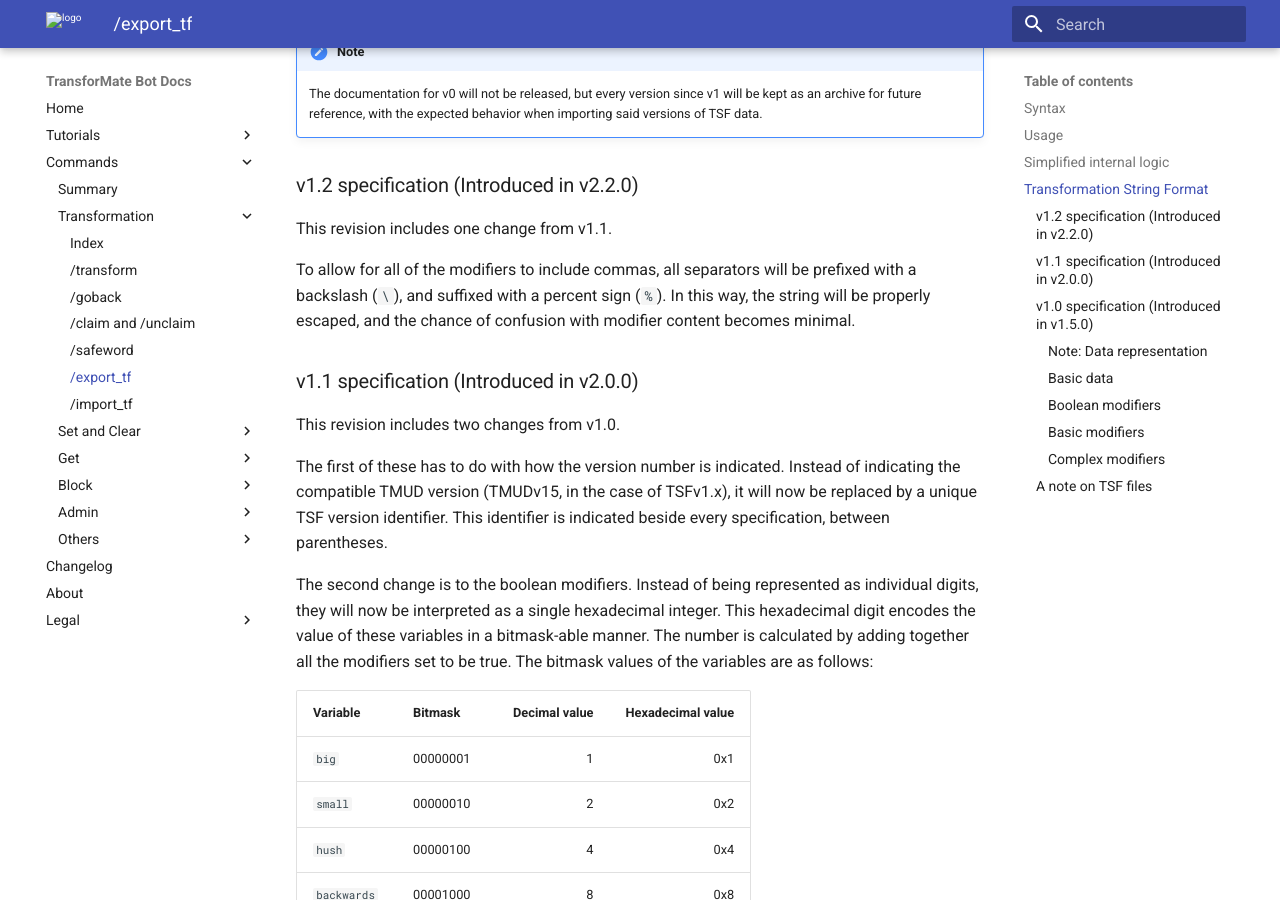
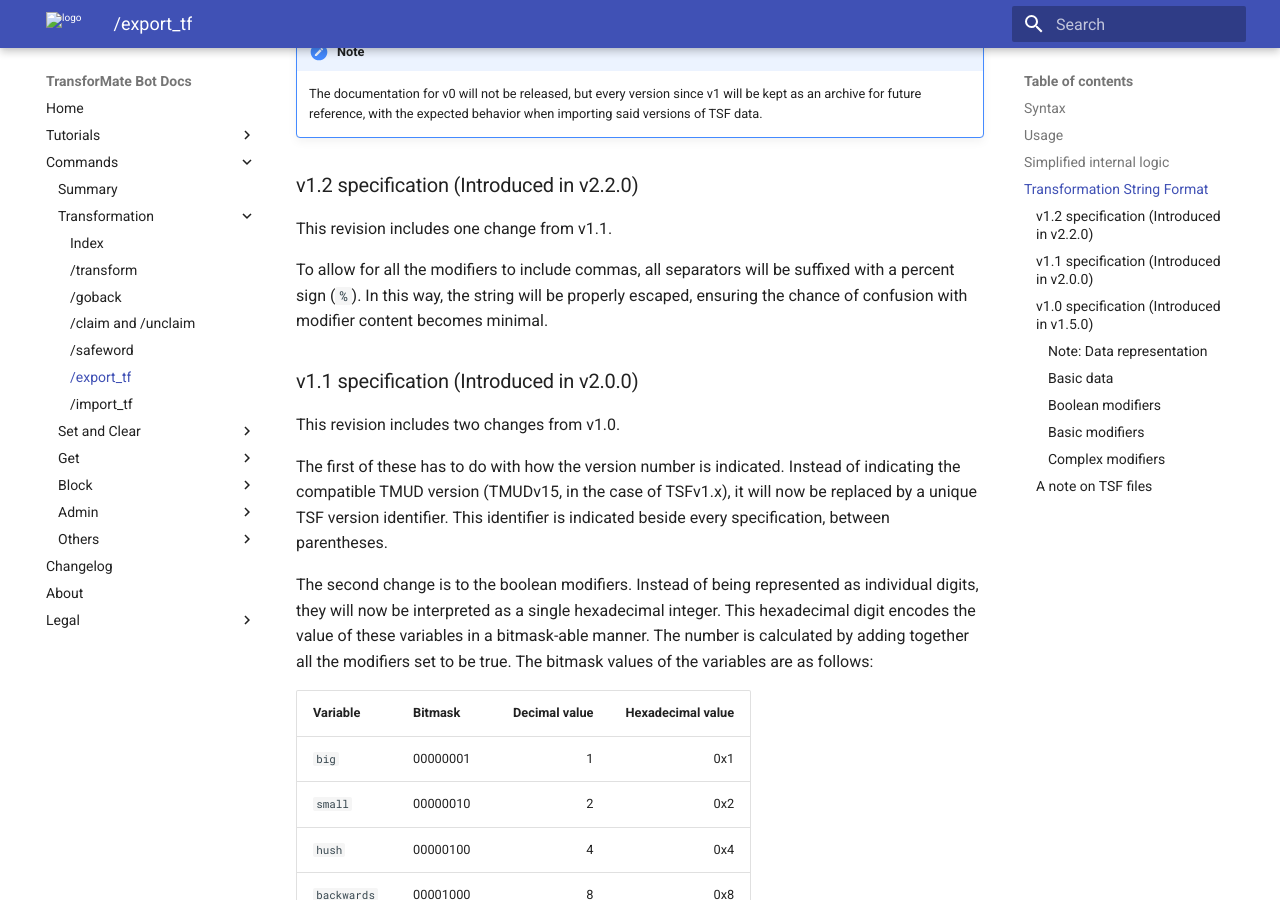
Before and after one commit to dorythecat/TransforMate, an MkDocs documentation site: the page built from docs/commands/transformation/export_tf.md, in a window 1280 px wide and 900 px high, scrolled down 2354 px. Built offline with MkDocs 1.6.1 and Material for MkDocs 9.7.7, drawn with Linux system fonts in a browser that asks for light colours.

Commit message:
Fixed TSF

```diff
--- a/docs/commands/transformation/export_tf.md
+++ b/docs/commands/transformation/export_tf.md
@@ -66,10 +66,9 @@
 ### v1.2 specification (Introduced in v2.2.0)
 This revision includes one change from v1.1.
 
-To allow for all of the modifiers to include commas, all separators will be
-prefixed with a backslash (`\`), and suffixed with a percent sign (`%`). In
-this way, the string will be properly escaped, and the chance of confusion
-with modifier content becomes minimal.
+To allow for all the modifiers to include commas, all separators will be
+suffixed with a percent sign (`%`). In this way, the string will be properly
+escaped, ensuring the chance of confusion with modifier content becomes minimal.
 
 ### v1.1 specification (Introduced in v2.0.0)
 This revision includes two changes from v1.0.
```
Also changed, not shown: 1 other file.
